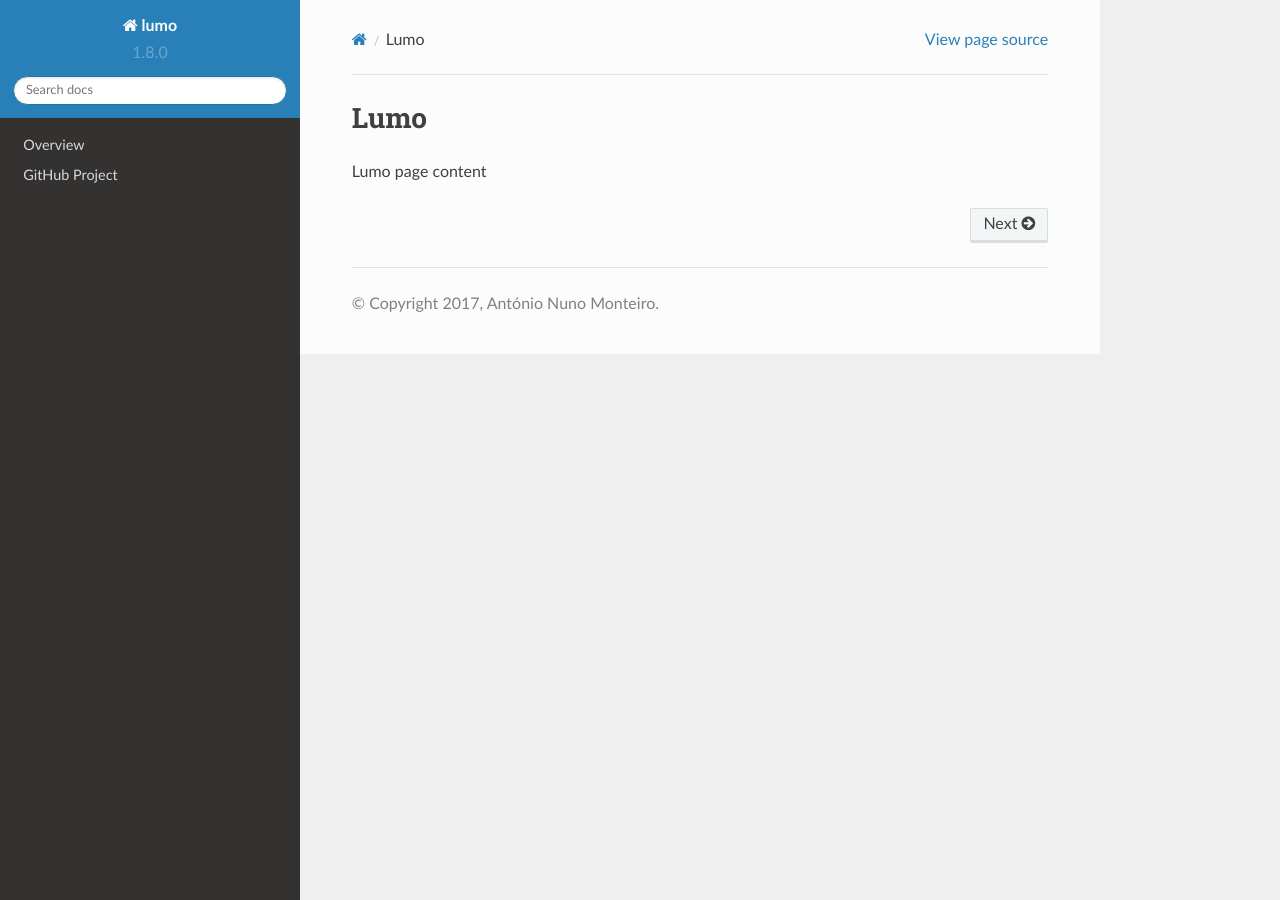
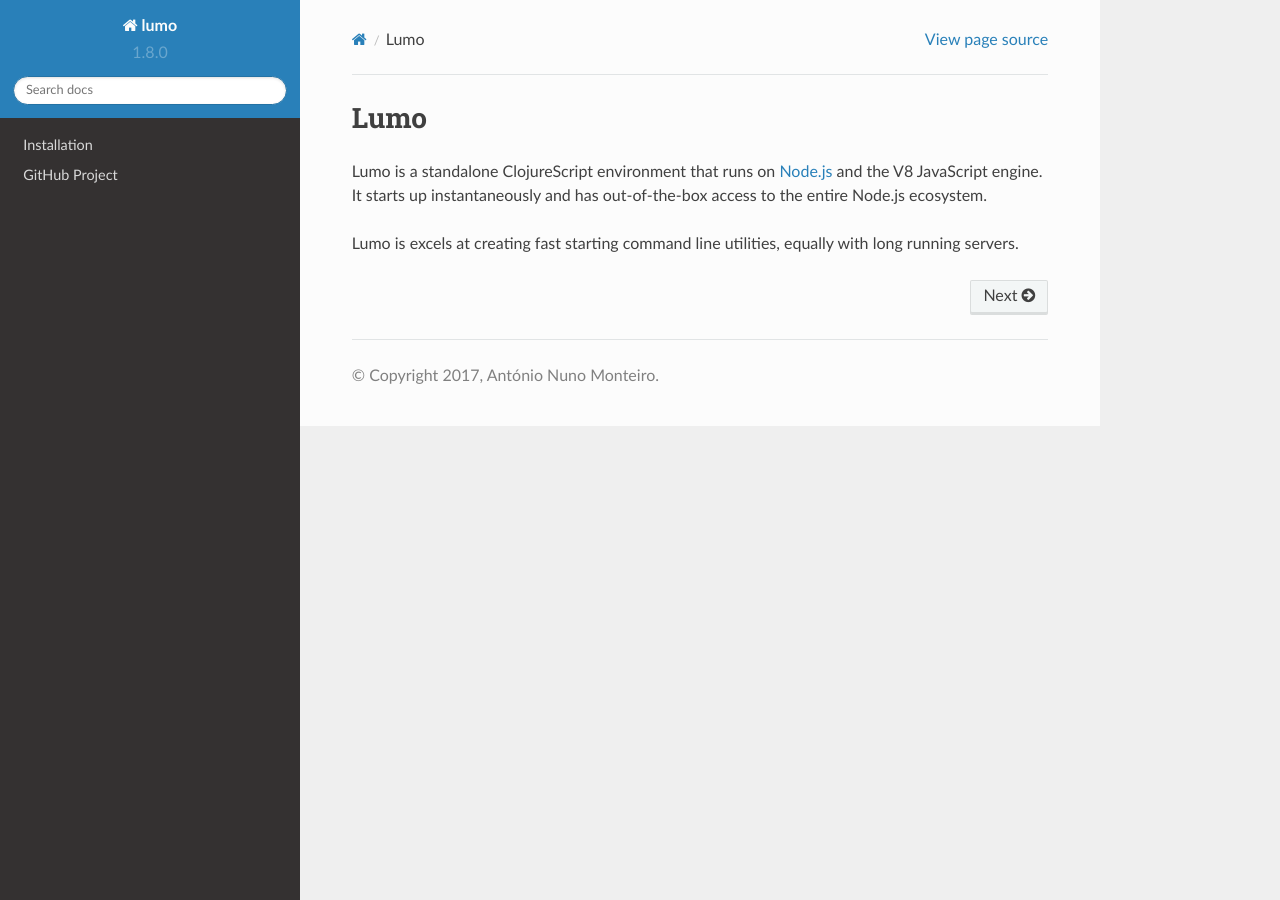
Before and after one commit to anmonteiro/lumo, a Sphinx documentation site: the page built from docs/index.rst, in a window 1280 px wide. Built offline with Sphinx 7.4.7 and the Read the Docs theme 2.0.0, drawn with Linux system fonts in a browser that asks for light colours.

Commit message:
Create install documentation

```diff
--- a/docs/index.rst
+++ b/docs/index.rst
@@ -1,11 +1,16 @@
 Lumo
 ================
 
-Lumo page content
+Lumo is a standalone ClojureScript environment that runs on
+`Node.js <https://nodejs.org/en/>`_ and the V8 JavaScript engine.
+It starts up instantaneously and has out-of-the-box access to the entire Node.js ecosystem.
+
+Lumo is excels at creating fast starting command line utilities, equally with
+long running servers.
 
 .. toctree::
    :hidden:
 
-   overview
+   install
 
    GitHub Project <https://github.com/anmonteiro/lumo>
--- a/docs/overview.rst
+++ /dev/null
@@ -1,4 +0,0 @@
-Overview
-========
-
-Overview page content
```
Also changed, not shown: docs/install.rst (added, +54 -0 lines).
